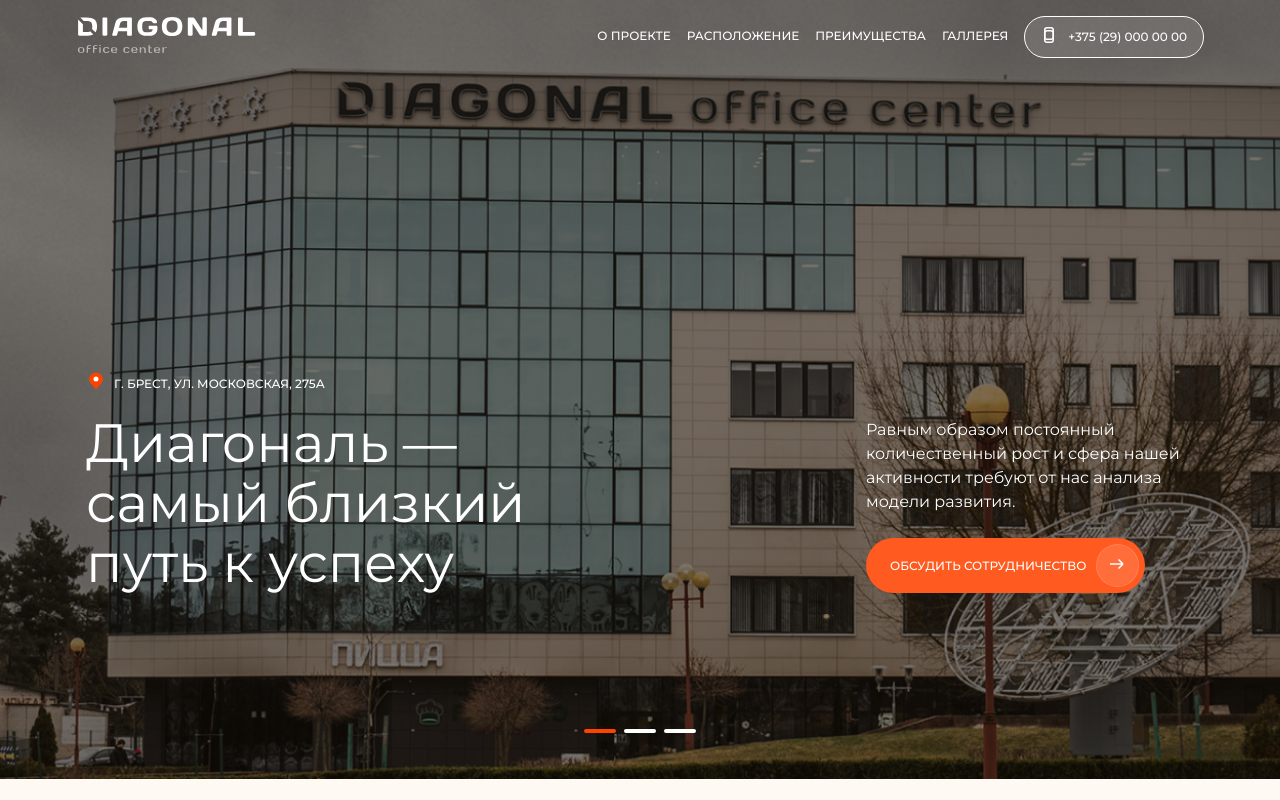
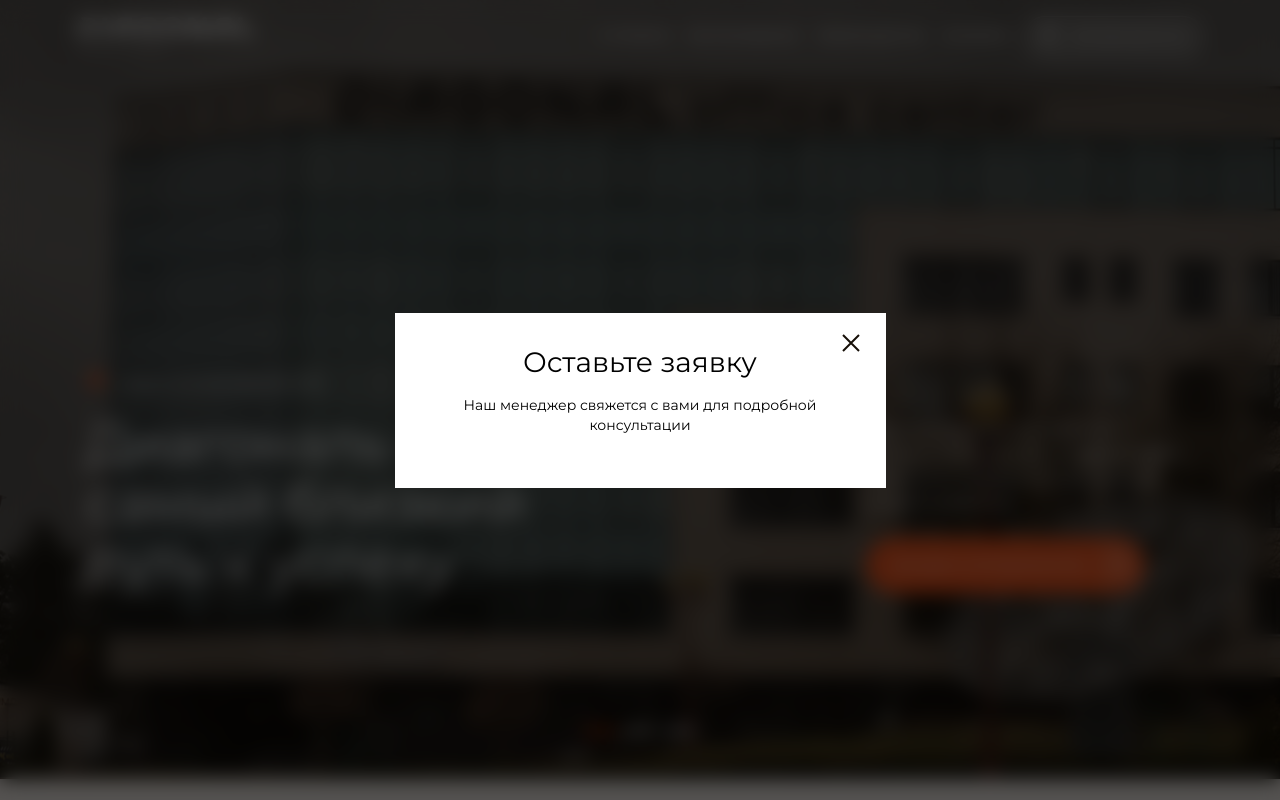
Before and after one commit to sqwezzy33333/business-center, an Angular app: page / in a window 1280 px wide. Shown: the top 800 px of the page. Built offline with nearby package versions, Linux system fonts and the light colour scheme.

Commit message:
feat: add form

```diff
--- a/src/app/components/about/about.component.html
+++ b/src/app/components/about/about.component.html
@@ -65,12 +65,23 @@
             </div>
           </div>
           <button class="about-statistics__eclipse">
-            <div class="about-statistics__full-information">
-              Вся информация
-            </div>
+            <div class="about-statistics__full-information">Вся информация</div>
           </button>
         </div>
       </div>
     </div>
   </div>
 </div>
+
+<div class="about-form">
+  <div class="about-form__wrapper">
+    <h2 class="about-form__h2">Оставьте заявку</h2>
+    <div class="about-form__text">
+      Наш менеджер свяжется с вами для подробной консультации
+    </div>
+
+    <button class="about-form__close-btn">
+      <img src="./assets/icons/close.svg" alt="close" />
+    </button>
+  </div>
+</div>
--- a/src/app/components/about/about.component.scss
+++ b/src/app/components/about/about.component.scss
@@ -132,6 +132,55 @@
   }
 }
 
+.about-form {
+  position: fixed;
+  top: 0;
+  left: 0;
+  z-index: 11;
+  width: 100%;
+  height: 100%;
+  background-color: rgba($color: #000000, $alpha: 0.67);
+  backdrop-filter: blur(10px);
+  display: flex;
+  justify-content: center;
+  align-items: center;
+
+  &__wrapper {
+    position: relative;
+    max-width: 395px;
+    background-color: white;
+    display: flex;
+    flex-direction: column;
+    align-items: center;
+    justify-content: center;
+    padding: 32px 48px 29px 48px;
+  }
+
+  &__h2 {
+    font-size: 28px;
+    font-weight: 400;
+    line-height: 34px;
+    margin-bottom: 16px;
+  }
+
+  &__text {
+    font-size: 14px;
+    font-weight: 400;
+    line-height: 20px;
+    text-align: center;
+    margin-bottom: 24px;
+  }
+
+  &__input {
+  }
+
+  &__close-btn {
+    position: absolute;
+    right: 20px;
+    top: 20px;
+  }
+}
+
 @media (max-width: 907px) {
 }
 
--- a/src/app/components/about/about.component.ts
+++ b/src/app/components/about/about.component.ts
@@ -1,10 +1,18 @@
 import { Component } from '@angular/core';
+import { FormGroup, FormControl, Validators } from '@angular/forms';
 
 @Component({
   selector: 'lending-about',
   templateUrl: './about.component.html',
-  styleUrls: ['./about.component.scss']
+  styleUrls: ['./about.component.scss'],
 })
 export class AboutComponent {
-
+  form = new FormGroup({
+    name: new FormControl<string>('', [Validators.required, Validators.min(3)]),
+    phone: new FormControl<number>(+375, [
+      Validators.required,
+      Validators.min(13),
+    ]),
+    email: new FormControl<string>('', [Validators.required, Validators.email]),
+  });
 }
```
Also changed, not shown: package.json (+5 -3 lines), src/app/app.module.ts (+7 -1 lines), src/assets/icons/close.svg (added), 1 other file (tests, documents, lock files or other folders).
